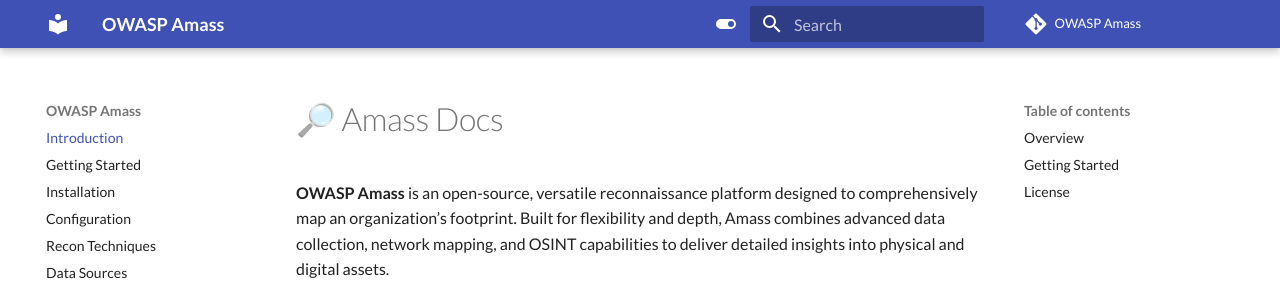
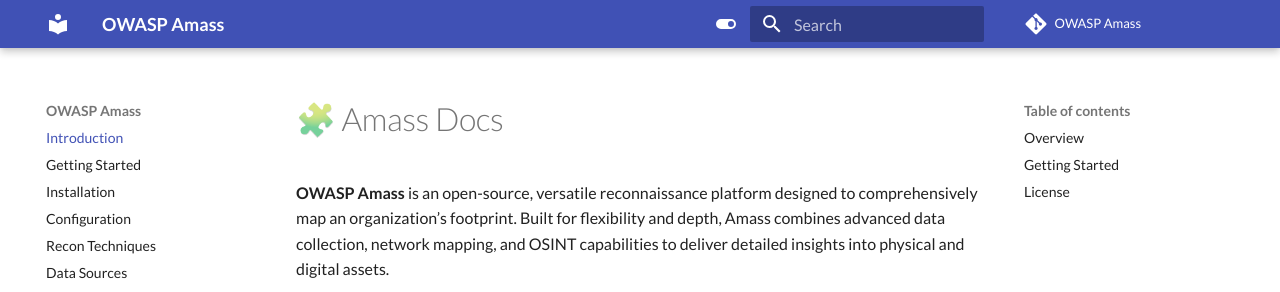
Before and after one commit to owasp-amass/docs, an MkDocs documentation site: the page built from docs/index.md, in a window 1280 px wide and 900 px high. Shown: the top 292 px of the window. Built offline with MkDocs 1.6.1 and Material for MkDocs 9.7.7, drawn with Linux system fonts in a browser that asks for light colours; comment, search, counter and statistics services are not loaded.

```diff
--- a/docs/index.md
+++ b/docs/index.md
@@ -1,4 +1,4 @@
-# 🔎 Amass Docs
+# 🧩 Amass Docs
 
 **OWASP Amass** is an open-source, versatile reconnaissance platform designed to comprehensively map an organization’s footprint. Built for flexibility and depth, Amass combines advanced data collection, network mapping, and OSINT capabilities to deliver detailed insights into physical and digital assets.
 
```
